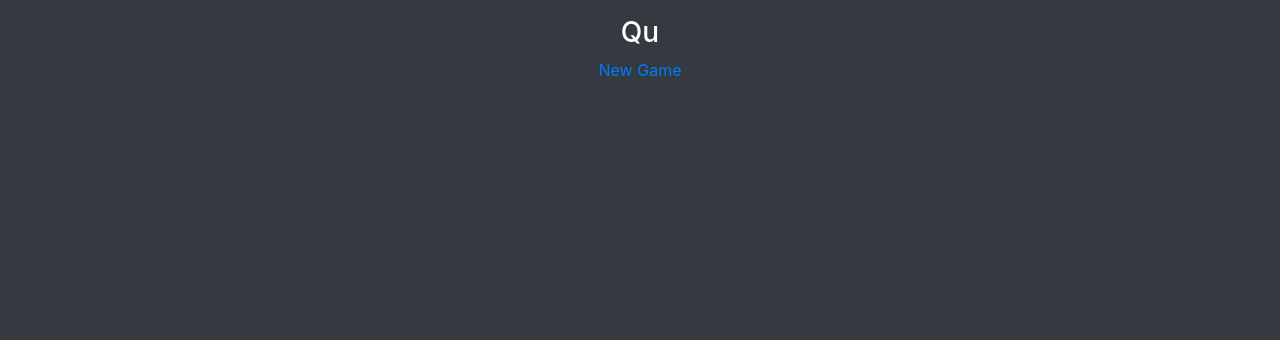
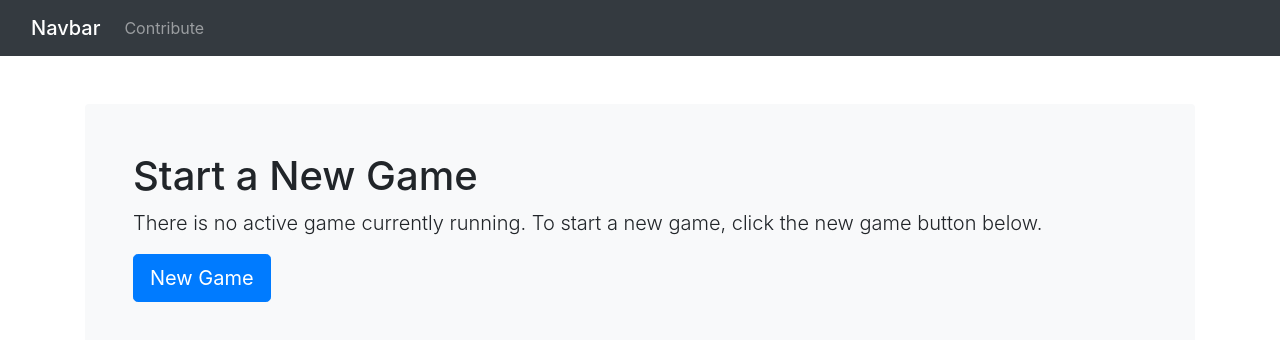
Before and after one commit to netxph/qu, a React (Create React App) app: page / in a window 1280 px wide. Shown: the top 340 px of the page. Built offline with nearby package versions, Linux system fonts and the light colour scheme; the HTML template or start-up script is replaced by a standard one.

Commit message:
initial design

```diff
--- a/public/index.html
+++ b/public/index.html
@@ -1,5 +1,5 @@
 <!DOCTYPE html>
-<html lang="en" class="h-100">
+<html lang="en">
     <head>
         <meta charset="utf-8" />
         <link rel="icon" href="%PUBLIC_URL%/favicon.ico" />
@@ -23,7 +23,7 @@
         -->
         <title>Qu - Game Queuing Assistant</title>
     </head>
-  <body class="d-flex h-100 text-center text-white bg-dark">
+    <body>
         <noscript>You need to enable JavaScript to run this app.</noscript>
         <div id="root" class="cover-container d-flex w-100 h-100 p-3 mx-auto flex-column"></div>
         <!--
@@ -36,5 +36,24 @@
             To begin the development, run `npm start` or `yarn start`.
             To create a production bundle, use `npm run build` or `yarn build`.
         -->
+        <nav class="navbar navbar-expand-lg navbar-dark fixed-top bg-dark">
+            <div class="container-fluid">
+                <span class="navbar-brand mb-0 h1" href="#">Navbar</span>
+                <div class="collapse navbar-collapse" id="navbarNav">
+                    <ul class="navbar-nav">
+                        <li class="nav-item">
+                            <a class="nav-link" href="#">Contribute</a>
+                        </li>
+                    </ul>
+                </div>
+            </div>
+        </nav>
+        <main class="container">
+            <div class="bg-light rounded p-5">
+                <h1>Start a New Game</h1>
+                <p class="lead"> There is no active game currently running. To start a new game, click the new game button below. </p>
+                <a class="btn btn-lg btn-primary" role="button" href="#">New Game</a>
+            </div>
+        </main>
     </body>
 </html>
--- a/src/App.css
+++ b/src/App.css
@@ -36,3 +36,8 @@
     transform: rotate(360deg);
   }
 }
+
+body {
+  min-height: 75rem;
+  padding-top: 4.5rem;
+}
--- a/src/App.tsx
+++ b/src/App.tsx
@@ -4,14 +4,7 @@ import 'bootstrap/dist/css/bootstrap.min.css'
 
 function App() {
     return (
-        <header className="mb-auto">
-            <div>
-                <h3 className="float-md-start mb-0">Qu</h3>
-                <nav className="nav nav-masthead justify-content-center float-md-end">
-                    <a className="nav-link" href="#">New Game</a>
-                </nav>
-            </div>
-        </header>
+        <div></div>
     );
 }
 
```
Also changed, not shown: 2 other files (tests, documents, lock files or other folders). Lines whose indentation alone changed are shown as unchanged.
